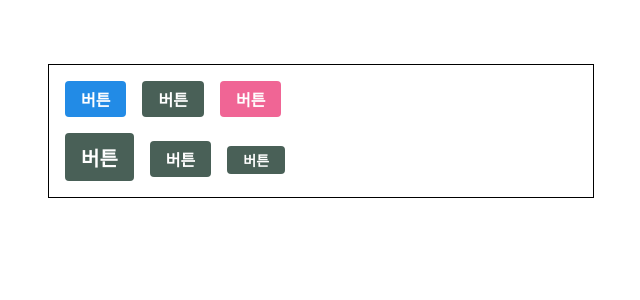
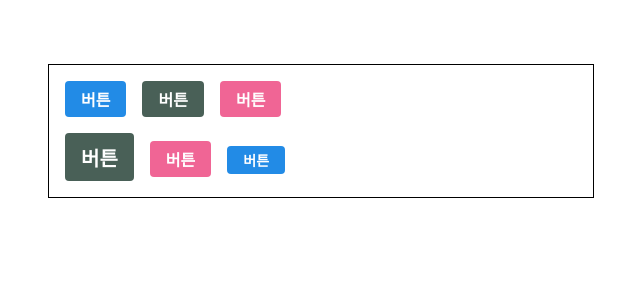
Before and after one commit to codingbyTaekong/react-basic, a React (Create React App) app: page / in a window 1280 px wide. Shown: the top 300 px of the page, without its empty margins (319-959 px from the left). Built offline with nearby package versions, Linux system fonts and the light colour scheme.

Commit message:
집에서 끄적대다 말았음...

```diff
--- a/src/components/StyledComponents.js
+++ b/src/components/StyledComponents.js
@@ -29,29 +29,26 @@ const colorStyles = css`
         `;
     }}
 `;
+const sizes = {
+    large : {
+        height : '3rem',
+        fontSize : '1.25rem'
+    },
+    medium : {
+        height : '2.25rem',
+        fontSize : '1rem'
+    },
+    small : {
+        height : '1.75rem',
+        fontSize : '0.875rem'
+    }
 
+}
 const sizeStyles = css`
-    ${props =>
-    props.size=== 'large' &&
-    css`
-        height: 3rem;
-        font-size: 1.25rem;
-    `
-    }
-    ${props =>
-    props.size=== 'medium' &&
-    css`
-        height: 2.25rem;
-        font-size: 1rem;
-    `
-    }
-    ${props =>
-    props.size=== 'small' &&
-    css`
-        height: 1.75rem;
-        font-size: 0.875rem;
-    `
-    }
+    ${({size})=> css`
+        height : ${sizes[size].height};
+        font-size : ${sizes[size].fontSize}
+    `}
 `;
 
 
@@ -69,16 +66,12 @@ const StyledButton = styled.button`
     padding-right: 1rem;
     align-items: center;
 
-    /* 크기 */
-    height: 2.25rem;
-    font-size: 1rem;
-    ${colorStyles}
-    ${sizeStyles}
-
-
     & + & {
         margin-left: 1rem;
     }
+
+    ${colorStyles}
+    ${sizeStyles}
 `;
 
 
--- a/src/index.js
+++ b/src/index.js
@@ -60,8 +60,8 @@ ReactDOM.render(
         </ButtonGroup>
         <ButtonGroup>
           <StyledComponents color="gray" size="large">버튼</StyledComponents>
-          <StyledComponents color="gray" size="medium">버튼</StyledComponents>
-          <StyledComponents color="gray" size="small">버튼</StyledComponents>
+          <StyledComponents color="pink" size="medium">버튼</StyledComponents>
+          <StyledComponents color="blue" size="small">버튼</StyledComponents>
         </ButtonGroup>
       </AppBlock>
     </ThemeProvider>
```
Also changed, not shown: 1 other file (tests, documents, lock files or other folders).
